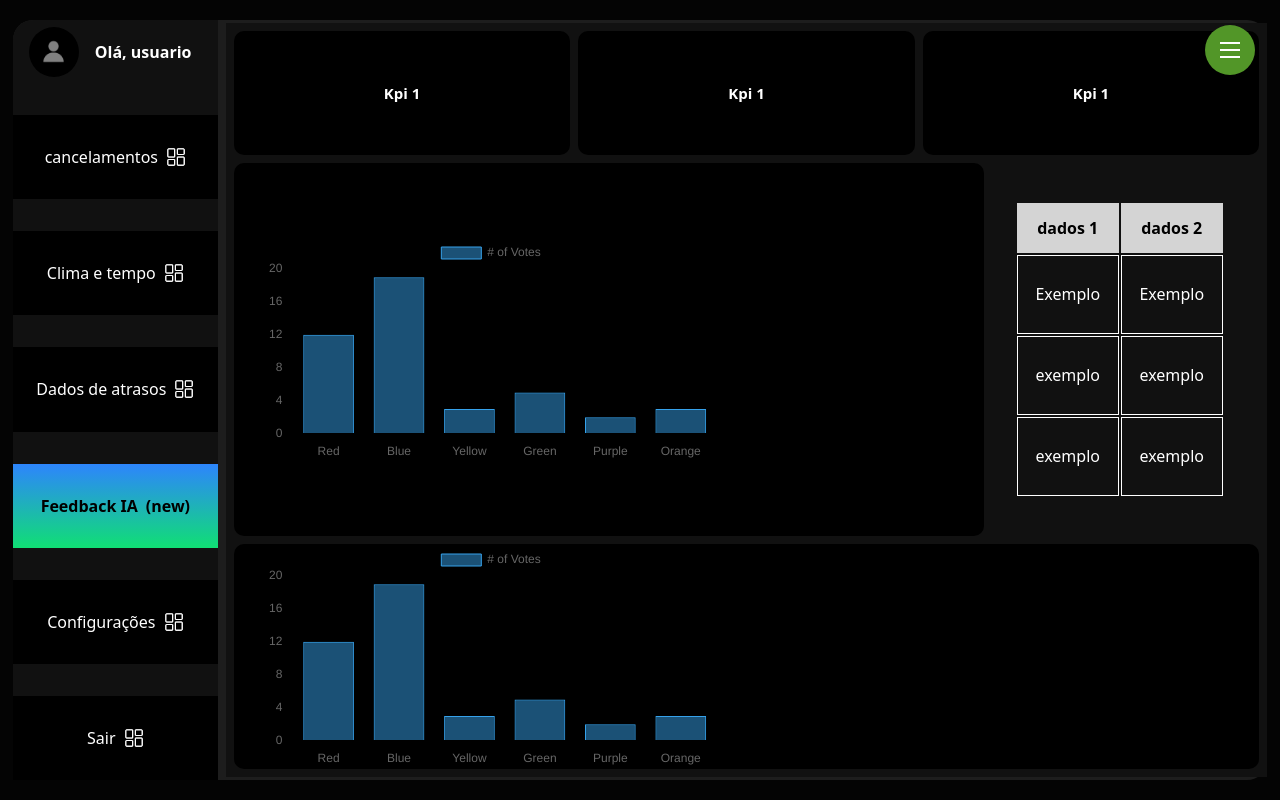
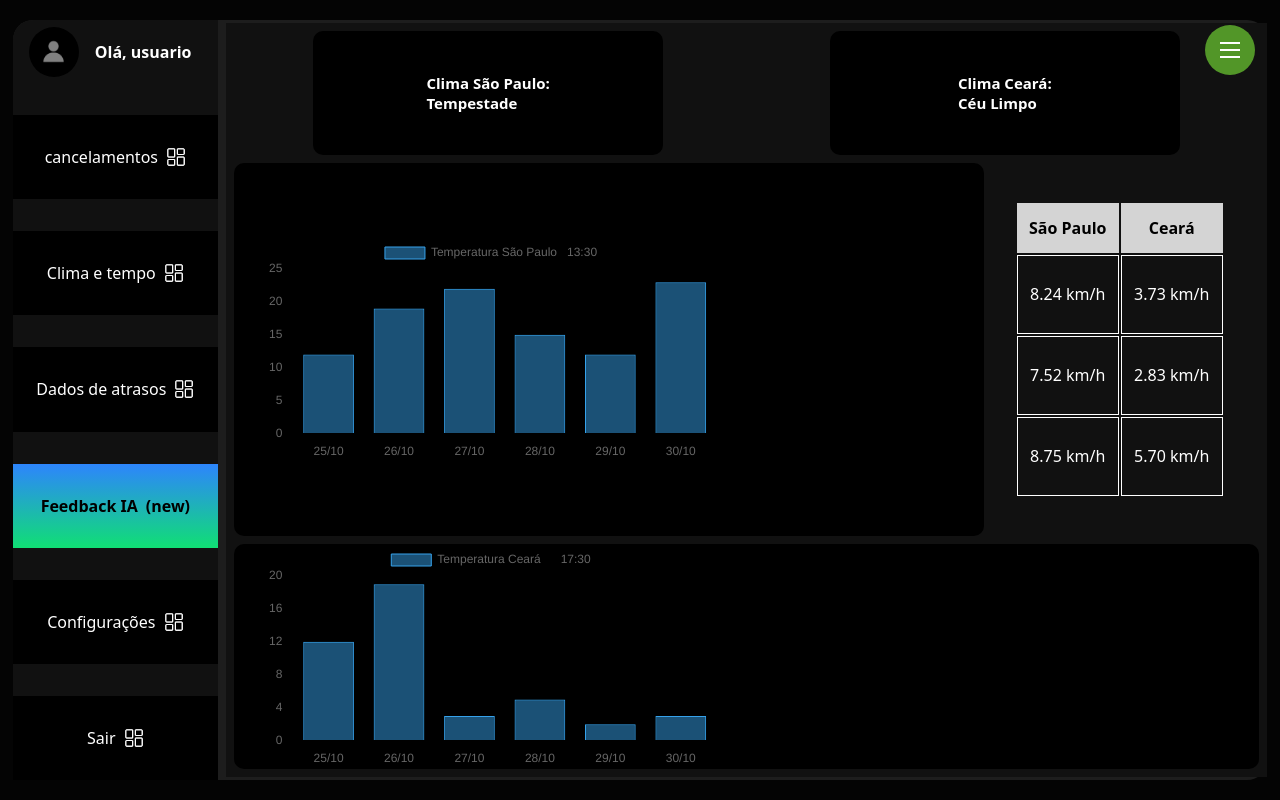
Before and after one commit to Vorteil-Grupo-04/main-vorteil, a website: page site/public/Dashbord.html in a window 1280 px wide. Both pictures are taken after a click on the element "Clima e tempo". Drawn offline with nearby package versions, Linux system fonts and the light colour scheme; a web font is replaced by a local one.

Commit message:
clima tempo mocado

```diff
--- a/site/public/Dashbord.html
+++ b/site/public/Dashbord.html
@@ -73,10 +73,10 @@
            </div>
         </div>
         <div class="conteudo dis" id="conteudoDois">
-            <div class="conjuntoKPI" style="justify-content: space-between;">
-                <div class="kpi" style="width:calc((100% / 3 ) - 0.5rem);"><h1>Kpi 1</h1></div>
-                <div class="kpi" style="width:calc((100% / 3 ) - 0.5rem);"><h1>Kpi 1</h1></div>
-                <div class="kpi" style="width:calc((100% / 3 ) - 0.5rem);"><h1>Kpi 1</h1></div>
+          <div class="conjuntoKPI" style="justify-content: space-around;">
+            <div class="kpi" style="width:calc((100% / 3 ) - 0.5rem);"><h1>Clima São Paulo: <br>Tempestade</h1></div>
+            <div class="kpi" style="width:calc((100% / 3 ) - 0.5rem);"><h1>Clima Ceará: <br>Céu Limpo</h1></div>
+
         </div>
        <div class="conjuntoFinal modify">
         <div class="conjuntoDashboard alt">
@@ -86,23 +86,26 @@
                   </div>
             </div>
         <div class="kpiTotal">
+
         <table>
             <tr>
-                  <th class="titulos">dados 1</th>
-                  <th class="titulos">dados 2</th>
+              <th class="titulos">São Paulo</th>
+              <th class="titulos">Ceará</th>
             </tr>
             <tr>
-                  <td>Exemplo</td>
-                  <td>Exemplo</td>
+              <td>8.24 km/h</td>
+              <td>3.73 km/h</td>
             </tr>
             <tr>
-                  <td>exemplo</td>
-                  <td>exemplo</td>
+              <td>7.52 km/h</td>
+              <td>2.83 km/h</td>
             </tr>
             <tr>
-                  <td>exemplo</td>
-                  <td>exemplo</td>
+              <td>8.75 km/h</td>
+              <td>5.70 km/h</td>
             </tr>
+
+
 
               </table>
             </div>
@@ -516,10 +519,10 @@ new Chart(ctxDois, {
 new Chart(ctxTres, {
   type: 'bar',
   data: {
-    labels: ['Red', 'Blue', 'Yellow', 'Green', 'Purple', 'Orange'],
+    labels: ['25/10', '26/10', '27/10', '28/10', '29/10', '30/10'],
     datasets: [{
-      label: '# of Votes',
-      data: [12, 19, 3, 5, 2, 3],
+      label: 'Temperatura São Paulo   13:30',
+      data: [12, 19, 22, 15, 12, 23],
       borderWidth: 1
     }]
   },
@@ -536,9 +539,9 @@ const ctxQuatro = document.getElementById('myChartQuatro');
 new Chart(ctxQuatro, {
   type: 'bar',
   data: {
-    labels: ['Red', 'Blue', 'Yellow', 'Green', 'Purple', 'Orange'],
+    labels: ['25/10', '26/10', '27/10', '28/10', '29/10', '30/10'],
     datasets: [{
-      label: '# of Votes',
+      label: 'Temperatura Ceará      17:30',
       data: [12, 19, 3, 5, 2, 3],
       borderWidth: 1
     }]
@@ -650,7 +653,85 @@ function delUser() {
 
 }
 
+const chaveApi = '61a63f60759671b91f52c72ecfa66019';
+        const cidade = 'Amapa, BR';
 
+        const traducoesTempo = {
+            "clear sky": "céu limpo",
+            "few clouds": "poucas nuvens",
+            "scattered clouds": "nuvens dispersas",
+            "broken clouds": "nuvens quebradas",
+            "shower rain": "chuva rápida",
+            "rain": "chuva",
+            "thunderstorm": "tempestade",
+            "snow": "neve",
+            "mist": "neblina",
+            "drizzle": "chuvisco",
+            "light rain": "chuva leve",
+            "overcast clouds": "nuvens cobertas",
+        };
+
+
+        const obterPrevisao = () => {
+            const urlPrevisao = `https://api.openweathermap.org/data/2.5/forecast?q=${cidade}&appid=${chaveApi}&units=metric`;
+
+            return fetch(urlPrevisao)
+                .then(resposta => {
+                    if (!resposta.ok) {
+                        throw new Error('Erro na requisição da previsão: ' + resposta.status);
+                    }
+                    return resposta.json();
+                });
+        };
+
+
+        const obterClimaAtual = () => {
+            const urlClimaAtual = `https://api.openweathermap.org/data/2.5/weather?q=${cidade}&appid=${chaveApi}&units=metric`;
+
+            return fetch(urlClimaAtual)
+                .then(resposta => {
+                    if (!resposta.ok) {
+                        throw new Error('Erro na requisição do clima atual: ' + resposta.status);
+                    }
+                    return resposta.json();
+                });
+        };
+
+
+        Promise.all([obterPrevisao(), obterClimaAtual()])
+            .then(([dadosPrevisao, dadosClimaAtual]) => {
+                let resultado = `<h2>Previsão do Tempo em ${cidade}</h2>`;
+                const previsoesDiarias = dadosPrevisao.list.filter(item => item.dt_txt.endsWith('15:00:00')).slice(0, 5);
+
+
+                const visibilidade = dadosClimaAtual.visibility;
+
+                previsoesDiarias.forEach(dia => {
+                    const data = new Date(dia.dt * 1000).toLocaleDateString();
+                    const temperatura = dia.main.temp;
+                    const descricaoTempo = dia.weather[0].description;
+                    const descricaoTraduzida = traducoesTempo[descricaoTempo] || descricaoTempo;
+                    const velocidadeVento = (dia.wind.speed * 3.6).toFixed(2);
+                    const icone = dia.weather[0].icon;
+
+                    resultado += `
+                        <div>
+                            <h4>${data}</h4>
+                            <p>Temperatura: ${temperatura}°C</p>
+                            <p>Condição: ${descricaoTraduzida}</p>
+                            <p>Velocidade do Vento: ${velocidadeVento} km/h</p>
+                            <p>Visibilidade: ${visibilidade} metros</p>
+                            <img src="https://openweathermap.org/img/wn/${icone}.png" alt="Ícone do tempo">
+                        </div>
+                    `;
+                });
+
+                document.getElementById('divJ').innerHTML = resultado;
+            })
+            .catch(erro => {
+                console.error('Erro:', erro);
+                document.getElementById('divJ').innerHTML = 'Erro ao buscar dados do tempo.';
+            });
 
 
 </script>
```
Lines whose indentation alone changed are shown as unchanged.
